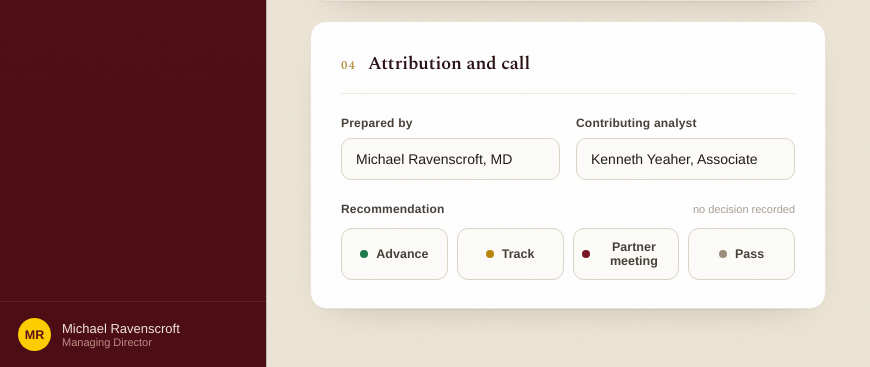
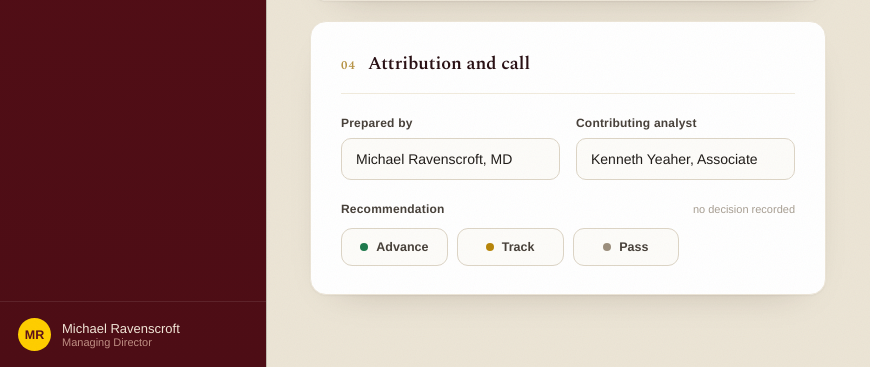
Before and after one commit to kennethyeaher/mmf-onepager-agent, a Flask app: page / in a window 1280 px wide. Shown: the part 1232-1599 px from the top of the page, without its empty margins (0-870 px from the left). Run offline with Flask 3, Linux system fonts and the light colour scheme; data that the repository does not hold is empty.

Commit message:
remove the partner meeting recommendation option

```diff
--- a/templates/index.html
+++ b/templates/index.html
@@ -167,7 +167,6 @@
               <div id="rec_grid" class="rec_grid">
                 <button class="rec_chip" type="button" data-rec="advance"><span class="rec_dot"></span> Advance</button>
                 <button class="rec_chip" type="button" data-rec="track"><span class="rec_dot"></span> Track</button>
-                <button class="rec_chip" type="button" data-rec="partner meeting"><span class="rec_dot"></span> Partner meeting</button>
                 <button class="rec_chip" type="button" data-rec="pass"><span class="rec_dot"></span> Pass</button>
               </div>
             </div>
```
